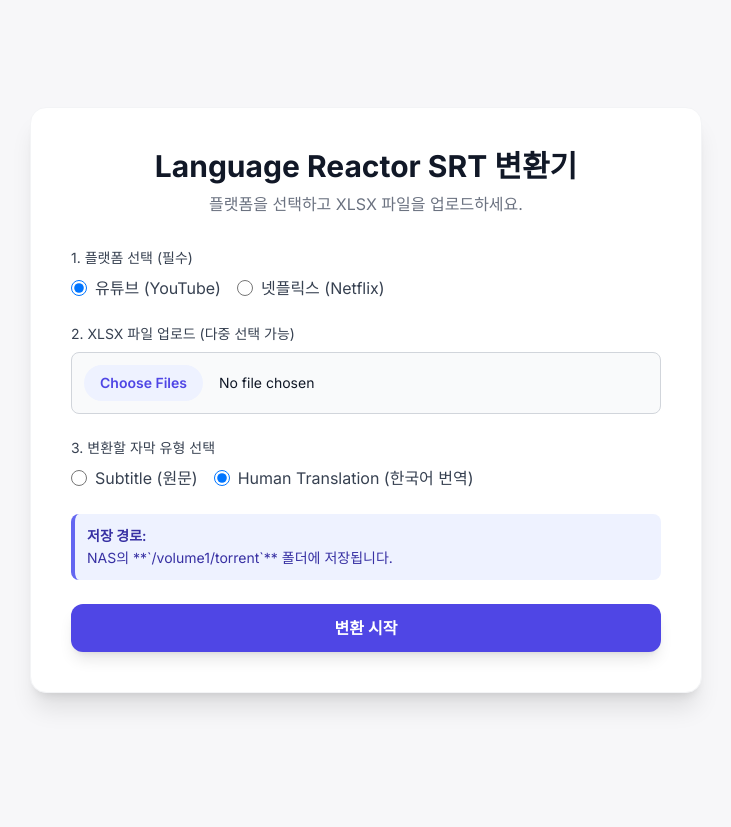
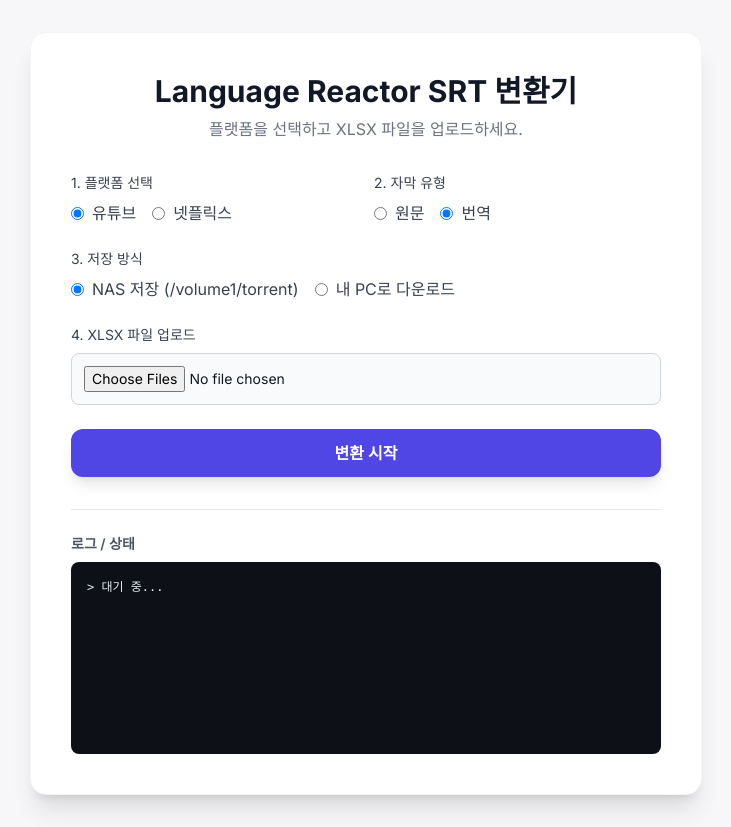
Before and after one commit to wooskor79/srt, a Flask app: page / in a window 1280 px wide. Shown: the whole page, without its empty margins (274-1005 px from the left). Before the commit the page ends 708 px from the top, so only its background shows below. Run offline with Flask 3, Linux system fonts and the light colour scheme; parts of the project's set-up code (start-up, migrations or seed data) failed here and were passed over; some libraries are stand-ins or nearby versions.

Commit message:
Add files via upload

```diff
--- a/app.py
+++ b/app.py
@@ -1,6 +1,8 @@
 import os
-from flask import Flask, request, render_template
-from converter import process_xlsx_file
+import io
+import pandas as pd
+from flask import Flask, request, render_template, jsonify
+from converter import create_srt_content
 
 app = Flask(__name__)
 UPLOAD_FOLDER = 'uploads'
@@ -16,37 +18,48 @@
 def upload_file():
     if request.method == 'POST':
         files = request.files.getlist('files')
-        platform = request.form.get('platform', 'youtube') # 기본값 유튜브
+        platform = request.form.get('platform', 'youtube')
         subtitle_choice = request.form.get('subtitle_type', 'Human Translation')
+        save_method = request.form.get('save_method', 'nas')
 
         if not files or files[0].filename == '':
-            return render_template('index.html', messages=[("Error", "파일을 선택하지 않았습니다.")])
+            return jsonify({"messages": [("Error", "파일을 선택하지 않았습니다.")]}), 400
 
         results = []
+        download_data = None
+
         for file in files:
             if file and allowed_file(file.filename):
-                original_filename = file.filename
-                temp_upload_path = os.path.join(app.config['UPLOAD_FOLDER'], original_filename)
-                file.save(temp_upload_path)
+                final_srt_filename = file.filename.rsplit('.', 1)[0] + '.srt'
+                try:
+                    # 파일 데이터 읽기
+                    df = pd.read_excel(file, engine='openpyxl')
+                    srt_content = create_srt_content(df, platform, subtitle_choice)
 
-                # 확장자 변경 (.xlsx -> .srt)
-                final_srt_filename = original_filename.rsplit('.', 1)[0] + '.srt'
+                    if save_method == 'nas':
+                        # NAS 저장 방식
+                        output_path = os.path.join(OUTPUT_FOLDER, final_srt_filename)
+                        with open(output_path, 'w', encoding='utf-8') as f:
+                            f.write(srt_content)
+                        results.append(("Success", f"'{final_srt_filename}' NAS 저장 완료."))
+                    else:
+                        # 브라우저 다운로드 방식 (메시지 생성 및 데이터 준비)
+                        download_data = {
+                            "content": srt_content,
+                            "filename": final_srt_filename
+                        }
+                        results.append(("Success", f"'{final_srt_filename}' 변환 성공! 곧 다운로드가 시작됩니다."))
 
-                # 변환 실행
-                success, message = process_xlsx_file(
-                    temp_upload_path,
-                    OUTPUT_FOLDER,
-                    platform=platform,
-                    subtitle_column=subtitle_choice,
-                    final_srt_filename=final_srt_filename
-                )
-
-                results.append(("Success" if success else "Error", message))
-                os.remove(temp_upload_path)
+                except Exception as e:
+                    results.append(("Error", f"'{file.filename}' 처리 중 오류: {str(e)}"))
             else:
                  results.append(("Error", f"'{file.filename}'은 지원하지 않는 파일 형식입니다."))
 
-        return render_template('index.html', messages=results)
+        # JSON 형식으로 메시지와 다운로드 데이터를 함께 반환
+        return jsonify({
+            "messages": results,
+            "download": download_data if save_method == 'download' else None
+        })
 
     return render_template('index.html')
 
--- a/templates/index.html
+++ b/templates/index.html
@@ -8,6 +8,13 @@
     <style>
         @import url('https://fonts.googleapis.com/css2?family=Inter:wght@400;600;700&display=swap');
         body { font-family: 'Inter', sans-serif; background-color: #f7f7f9; }
+        .log-box {
+            background-color: #0d1117;
+            color: #e6edf3;
+            font-family: 'Consolas', 'Monaco', 'Courier New', monospace;
+        }
+        .log-box::-webkit-scrollbar { width: 8px; }
+        .log-box::-webkit-scrollbar-thumb { background: #30363d; border-radius: 4px; }
     </style>
 </head>
 <body class="p-4 sm:p-8 min-h-screen flex items-center justify-center">
@@ -16,46 +23,55 @@
         <h1 class="text-3xl font-bold text-gray-900 mb-2 text-center">Language Reactor SRT 변환기</h1>
         <p class="text-center text-gray-500 mb-8">플랫폼을 선택하고 XLSX 파일을 업로드하세요.</p>
 
-        <form method="POST" enctype="multipart/form-data" action="/" class="space-y-6">
+        <form id="upload-form" class="space-y-6">
+            <div class="grid grid-cols-1 md:grid-cols-2 gap-4">
                 <div>
-                <label class="block text-sm font-medium text-gray-700 mb-2">1. 플랫폼 선택 (필수)</label>
+                    <label class="block text-sm font-medium text-gray-700 mb-2">1. 플랫폼 선택</label>
                     <div class="flex space-x-4">
                         <label class="inline-flex items-center">
-                        <input type="radio" name="platform" value="youtube" checked class="form-radio text-indigo-600 h-4 w-4">
-                        <span class="ml-2 text-gray-700">유튜브 (YouTube)</span>
+                            <input type="radio" name="platform" value="youtube" checked class="form-radio text-indigo-600">
+                            <span class="ml-2 text-gray-700">유튜브</span>
                         </label>
                         <label class="inline-flex items-center">
-                        <input type="radio" name="platform" value="netflix" class="form-radio text-indigo-600 h-4 w-4">
-                        <span class="ml-2 text-gray-700">넷플릭스 (Netflix)</span>
+                            <input type="radio" name="platform" value="netflix" class="form-radio text-indigo-600">
+                            <span class="ml-2 text-gray-700">넷플릭스</span>
                         </label>
                     </div>
                 </div>
 
                 <div>
-                <label for="files" class="block text-sm font-medium text-gray-700 mb-2">2. XLSX 파일 업로드 (다중 선택 가능)</label>
-                <input type="file" id="files" name="files" multiple accept=".xlsx"
-                       class="block w-full text-sm text-gray-900 border border-gray-300 rounded-lg cursor-pointer bg-gray-50 p-3
-                              file:mr-4 file:py-2 file:px-4 file:rounded-full file:border-0 file:text-sm file:font-semibold
-                              file:bg-indigo-50 file:text-indigo-600 hover:file:bg-indigo-100 transition duration-150">
+                    <label class="block text-sm font-medium text-gray-700 mb-2">2. 자막 유형</label>
+                    <div class="flex space-x-4">
+                        <label class="inline-flex items-center">
+                            <input type="radio" name="subtitle_type" value="Subtitle" class="form-radio text-indigo-600">
+                            <span class="ml-2 text-gray-700">원문</span>
+                        </label>
+                        <label class="inline-flex items-center">
+                            <input type="radio" name="subtitle_type" value="Human Translation" checked class="form-radio text-indigo-600">
+                            <span class="ml-2 text-gray-700">번역</span>
+                        </label>
+                    </div>
+                </div>
             </div>
 
             <div>
-                <label class="block text-sm font-medium text-gray-700 mb-2">3. 변환할 자막 유형 선택</label>
+                <label class="block text-sm font-medium text-gray-700 mb-2">3. 저장 방식</label>
                 <div class="flex space-x-4">
                     <label class="inline-flex items-center">
-                        <input type="radio" name="subtitle_type" value="Subtitle" class="form-radio text-indigo-600 h-4 w-4">
-                        <span class="ml-2 text-gray-700">Subtitle (원문)</span>
+                        <input type="radio" name="save_method" value="nas" checked class="form-radio text-indigo-600">
+                        <span class="ml-2 text-gray-700">NAS 저장 (/volume1/torrent)</span>
                     </label>
                     <label class="inline-flex items-center">
-                        <input type="radio" name="subtitle_type" value="Human Translation" checked class="form-radio text-indigo-600 h-4 w-4">
-                        <span class="ml-2 text-gray-700">Human Translation (한국어 번역)</span>
+                        <input type="radio" name="save_method" value="download" class="form-radio text-indigo-600">
+                        <span class="ml-2 text-gray-700">내 PC로 다운로드</span>
                     </label>
                 </div>
             </div>
 
-            <div class="bg-indigo-50 border-l-4 border-indigo-500 text-indigo-800 p-3 rounded-lg text-sm">
-                <p class="font-semibold">저장 경로:</p>
-                <p class="mt-0.5">NAS의 **`/volume1/torrent`** 폴더에 저장됩니다.</p>
+            <div>
+                <label for="files" class="block text-sm font-medium text-gray-700 mb-2">4. XLSX 파일 업로드</label>
+                <input type="file" id="files" name="files" multiple accept=".xlsx"
+                       class="block w-full text-sm text-gray-900 border border-gray-300 rounded-lg cursor-pointer bg-gray-50 p-3">
             </div>
 
             <button type="submit" class="w-full py-3 px-4 bg-indigo-600 text-white font-semibold rounded-xl shadow-lg hover:bg-indigo-700 transition duration-150 transform hover:scale-[1.01]">
@@ -63,19 +79,57 @@
             </button>
         </form>
 
-        {% if messages %}
         <div class="mt-8 pt-6 border-t border-gray-200">
-                <h2 class="text-xl font-semibold text-gray-800 mb-4">처리 결과</h2>
-                <div class="space-y-3">
-                    {% for type, message in messages %}
-                        <div class="p-3 rounded-lg text-sm {{ 'bg-green-100 text-green-800 border-green-200' if type == 'Success' else 'bg-red-100 text-red-800 border-red-200' }} border">
-                            {{ '🟢' if type == 'Success' else '🔴' }} {{ type }}: {{ message }}
-                        </div>
-                    {% endfor %}
+            <h2 class="text-sm font-semibold text-gray-600 mb-2">로그 / 상태</h2>
+            <div id="log-container" class="log-box w-full h-48 p-4 rounded-lg overflow-y-auto text-xs leading-relaxed">
+                > 대기 중...
             </div>
         </div>
-        {% endif %}
     </div>
 
+    <script>
+        const form = document.getElementById('upload-form');
+        const logBox = document.getElementById('log-container');
+
+        form.onsubmit = async (e) => {
+            e.preventDefault();
+            logBox.innerHTML = "> 작업을 시작합니다...<br>";
+            const formData = new FormData(form);
+
+            try {
+                const response = await fetch('/', { method: 'POST', body: formData });
+                const data = await response.json();
+
+                logBox.innerHTML = ""; // 기존 대기 메시지 삭제
+
+                // 1. 성공/실패 메시지 출력
+                if (data.messages) {
+                    data.messages.forEach(msg => {
+                        const isSuccess = msg[0] === 'Success';
+                        const color = isSuccess ? 'text-green-400' : 'text-red-400';
+                        const icon = isSuccess ? '🟢' : '🔴';
+                        logBox.innerHTML += `<span class="${color}">${icon} [${msg[0]}] ${msg[1]}</span><br>`;
+                    });
+                }
+
+                // 2. 다운로드 방식인 경우 파일 생성 및 다운로드 트리거
+                if (data.download) {
+                    const blob = new Blob([data.download.content], { type: 'text/plain' });
+                    const url = window.URL.createObjectURL(blob);
+                    const a = document.createElement('a');
+                    a.href = url;
+                    a.download = data.download.filename;
+                    document.body.appendChild(a);
+                    a.click();
+                    a.remove();
+                    window.URL.revokeObjectURL(url);
+                    logBox.innerHTML += `<span class="text-indigo-400">🔹 브라우저에서 다운로드가 시작되었습니다.</span><br>`;
+                }
+            } catch (err) {
+                logBox.innerHTML += `<span class="text-red-400">🔴 [Error] 서버와 연결할 수 없습니다.</span><br>`;
+            }
+            logBox.scrollTop = logBox.scrollHeight;
+        };
+    </script>
 </body>
 </html>
```
Lines whose indentation alone changed are shown as unchanged.
